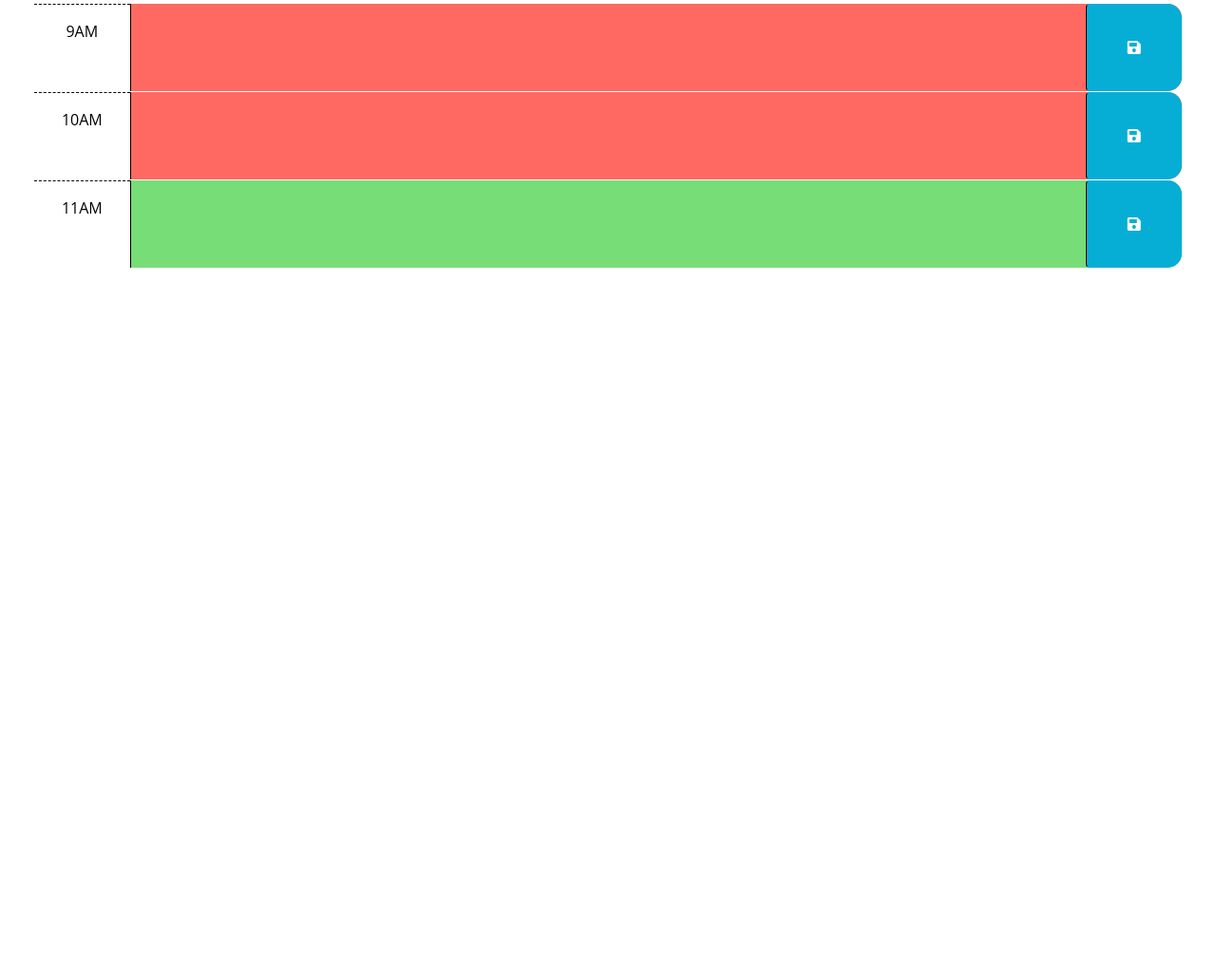
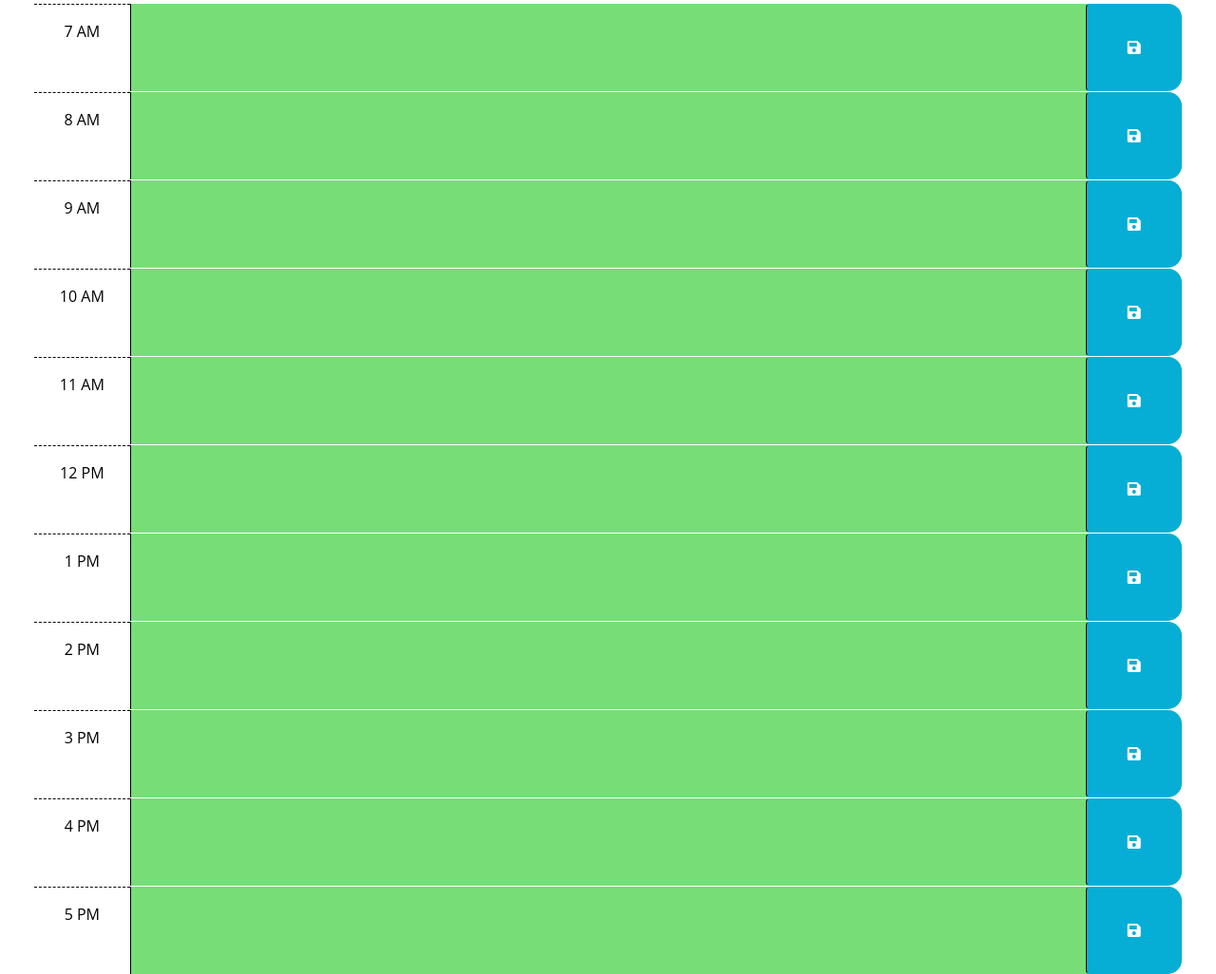
Before and after one commit to ZShedd/work-day-schedule, a plain HTML site: page Develop/index.html in a window 1280 px wide. Shown: the part 294-1320 px from the top of the page at 95% size. Before the commit the page ends 800 px from the top, so only its background shows below. Drawn offline with nearby package versions, Linux system fonts and the light colour scheme.

Commit message:
Added to HTML

```diff
--- a/Develop/index.html
+++ b/Develop/index.html
@@ -31,43 +31,85 @@
       <p id="currentDay" class="lead"></p>
     </header>
     <div class="container-fluid px-5">
-      <!-- Use class for "past", "present", and "future" to apply styles to the
-        time-block divs accordingly. The javascript will need to do this by
-        adding/removing these classes on each div by comparing the hour in the
-        id to the current hour. The html provided below is meant to be an example
-        demonstrating how the css provided can be leveraged to create the
-        desired layout and colors. The html below should be removed or updated
-        in the finished product. Remember to delete this comment once the
-        code is implemented.
-        -->
-
-      <!-- Example of a past time block. The "past" class adds a gray background color. -->
-      <div id="hour-9" class="row time-block past">
-        <div class="col-2 col-md-1 hour text-center py-3">9AM</div>
+      <div id="7" class="row time-block">
+        <div class="col-2 col-md-1 hour text-center py-3">7 AM</div>
         <textarea class="col-8 col-md-10 description" rows="3"> </textarea>
         <button class="btn saveBtn col-2 col-md-1" aria-label="save">
           <i class="fas fa-save" aria-hidden="true"></i>
         </button>
       </div>
-
-      <!-- Example of a present time block. The "present" class adds a red background color. -->
-      <div id="hour-10" class="row time-block present">
-        <div class="col-2 col-md-1 hour text-center py-3">10AM</div>
+      <div id="8" class="row time-block">
+        <div class="col-2 col-md-1 hour text-center py-3">8 AM</div>
         <textarea class="col-8 col-md-10 description" rows="3"> </textarea>
         <button class="btn saveBtn col-2 col-md-1" aria-label="save">
           <i class="fas fa-save" aria-hidden="true"></i>
         </button>
       </div>
-
-      <!-- Example of a future time block. The "future" class adds a green background color. -->
-      <div id="hour-11" class="row time-block future">
-        <div class="col-2 col-md-1 hour text-center py-3">11AM</div>
+      <div id="9" class="row time-block">
+        <div class="col-2 col-md-1 hour text-center py-3">9 AM</div>
+        <textarea class="col-8 col-md-10 description" rows="3"> </textarea>
+        <button class="btn saveBtn col-2 col-md-1" aria-label="save">
+          <i class="fas fa-save" aria-hidden="true"></i>
+        </button>
+      </div>
+      <div id="10" class="row time-block">
+        <div class="col-2 col-md-1 hour text-center py-3">10 AM</div>
+        <textarea class="col-8 col-md-10 description" rows="3"> </textarea>
+        <button class="btn saveBtn col-2 col-md-1" aria-label="save">
+          <i class="fas fa-save" aria-hidden="true"></i>
+        </button>
+      </div>
+      <div id="11" class="row time-block">
+        <div class="col-2 col-md-1 hour text-center py-3">11 AM</div>
+        <textarea class="col-8 col-md-10 description" rows="3"> </textarea>
+        <button class="btn saveBtn col-2 col-md-1" aria-label="save">
+          <i class="fas fa-save" aria-hidden="true"></i>
+        </button>
+      </div>
+      <div id="12" class="row time-block">
+        <div class="col-2 col-md-1 hour text-center py-3">12 PM</div>
+        <textarea class="col-8 col-md-10 description" rows="3"> </textarea>
+        <button class="btn saveBtn col-2 col-md-1" aria-label="save">
+          <i class="fas fa-save" aria-hidden="true"></i>
+        </button>
+      </div>
+      <div id="13" class="row time-block">
+        <div class="col-2 col-md-1 hour text-center py-3">1 PM</div>
+        <textarea class="col-8 col-md-10 description" rows="3"> </textarea>
+        <button class="btn saveBtn col-2 col-md-1" aria-label="save">
+          <i class="fas fa-save" aria-hidden="true"></i>
+        </button>
+      </div>
+      <div id="14" class="row time-block">
+        <div class="col-2 col-md-1 hour text-center py-3">2 PM</div>
+        <textarea class="col-8 col-md-10 description" rows="3"> </textarea>
+        <button class="btn saveBtn col-2 col-md-1" aria-label="save">
+          <i class="fas fa-save" aria-hidden="true"></i>
+        </button>
+      </div>
+      <div id="15" class="row time-block">
+        <div class="col-2 col-md-1 hour text-center py-3">3 PM</div>
+        <textarea class="col-8 col-md-10 description" rows="3"> </textarea>
+        <button class="btn saveBtn col-2 col-md-1" aria-label="save">
+          <i class="fas fa-save" aria-hidden="true"></i>
+        </button>
+      </div>
+      <div id="16" class="row time-block">
+        <div class="col-2 col-md-1 hour text-center py-3">4 PM</div>
+        <textarea class="col-8 col-md-10 description" rows="3"> </textarea>
+        <button class="btn saveBtn col-2 col-md-1" aria-label="save">
+          <i class="fas fa-save" aria-hidden="true"></i>
+        </button>
+      </div>
+      <div id="17" class="row time-block">
+        <div class="col-2 col-md-1 hour text-center py-3">5 PM</div>
         <textarea class="col-8 col-md-10 description" rows="3"> </textarea>
         <button class="btn saveBtn col-2 col-md-1" aria-label="save">
           <i class="fas fa-save" aria-hidden="true"></i>
         </button>
       </div>
     </div>
+
 
     <script src="https://cdnjs.cloudflare.com/ajax/libs/jquery/3.2.1/jquery.min.js"></script>
     <script src="https://cdn.jsdelivr.net/npm/dayjs@1.11.3/dayjs.min.js"
--- a/Develop/script.js
+++ b/Develop/script.js
@@ -7,7 +7,7 @@ $(function () {
   var timeBlockInt;
   var todayLocalStorage = dayjs().format('M/D/YYYY');
   localStorage.setItem('date', todayLocalStorage);
-
+//Change time blocks to current sestting.
   for (let i = 0; i < timeBlockElements.length; i++) {
     timeBlockInt = Number(timeBlockElements[i].id);
     if (currentTime < timeBlockInt) {
@@ -18,14 +18,14 @@ $(function () {
       timeBlockElements[i].classList.add('present');
     }
   }
-
+// Save inputs to local storage
   saveButtonElements.click(function () {
     var item = $(this)
     var id = item.parent().attr('id');
     var eventInput = item.siblings('.description').val();
     localStorage.setItem(id, eventInput);
   })
-
+  //check local storage and add to schedule
   if (localStorage) {
     var savedEventTimeBlockId;
     var savedEventText;
@@ -38,7 +38,7 @@ $(function () {
       savedEventText = localStorage.getItem(savedEventTimeBlockId);
 
       if (localStorage.key(i) === "date") {
-        if (localStorage.getItem(savedEventTimeBlockId) != todayLocalStorage) { // rename variable
+        if (localStorage.getItem(savedEventTimeBlockId) != todayLocalStorage) {
           localStorage.clear();
         }
       }
```
Also changed, not shown: 1 other file.
